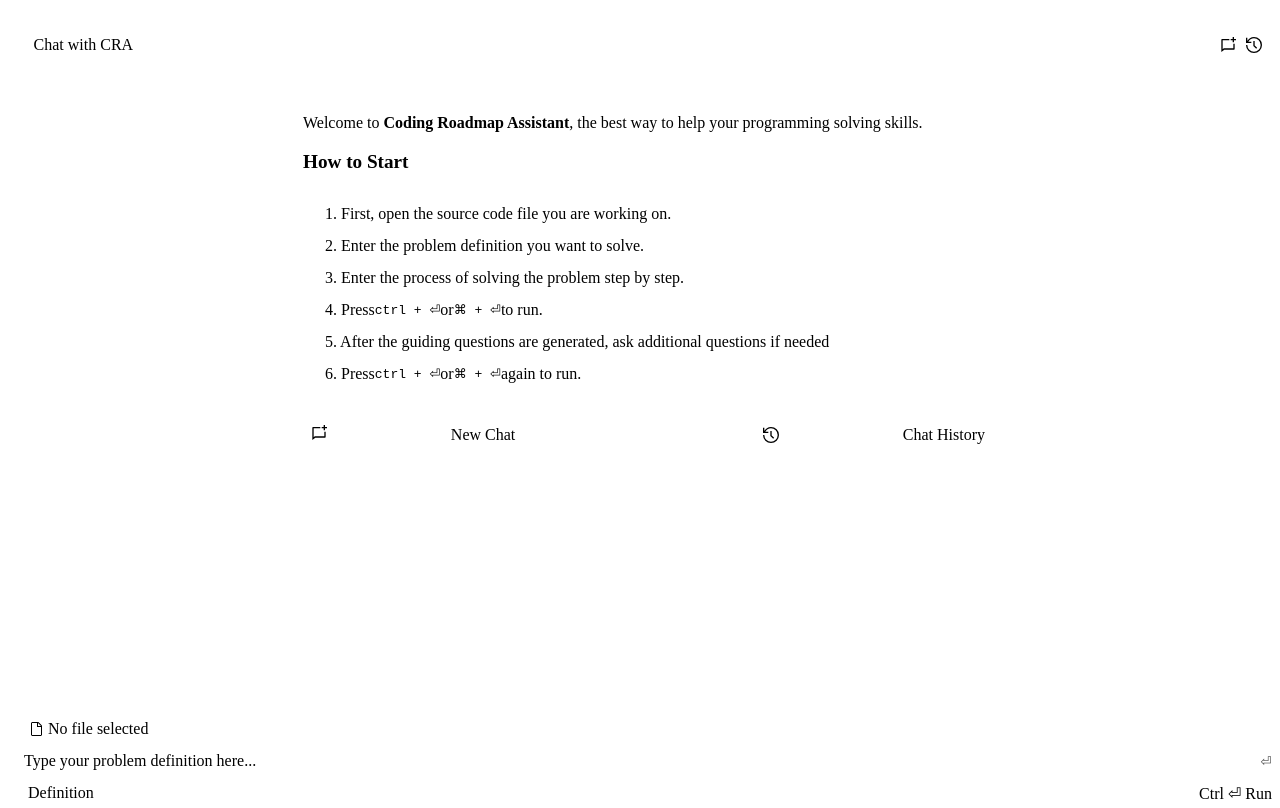
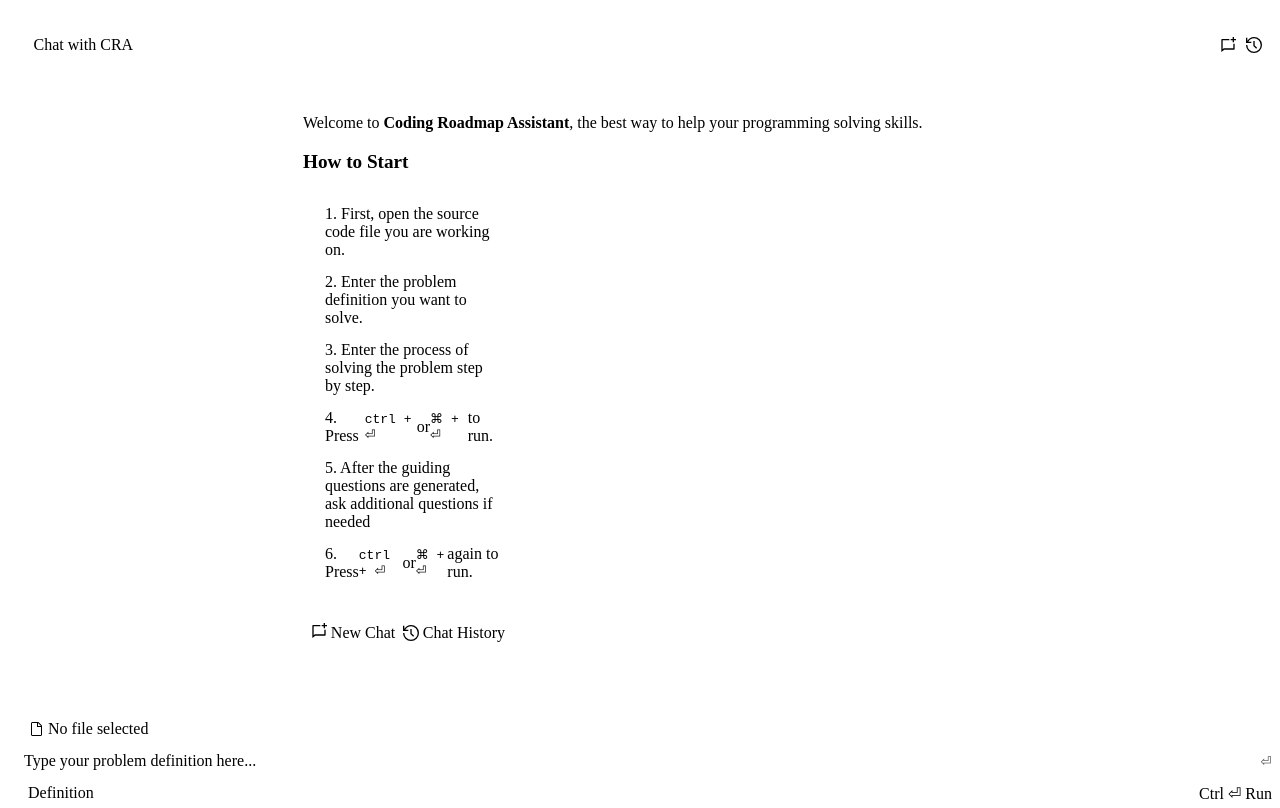
Before and after one commit to Computer-Research-Association/CodingRoadmapAssistant, a React (Vite) app in the folder webview-ui/: page / in a window 1280 px wide. Built offline with nearby package versions, Linux system fonts and the light colour scheme.

Commit message:
[feat #128] change text box size

```diff
--- a/webview-ui/src/styles/ChatContent.css
+++ b/webview-ui/src/styles/ChatContent.css
@@ -229,6 +229,7 @@
 }
 
 .description .steps {
+  max-width: 210px;
   background: var(--vscode-list-inactiveSelectionBackground);
   color: var(--vscode-input-foreground);
   padding: 12px;
@@ -253,6 +254,7 @@
 }
 
 .description .additional-info {
+  max-width: 210px;
   margin-top: 12px;
   padding: 8px;
   background-color: var(--vscode-editor-background);
```
Also changed, not shown: 1 other file (tests, documents, lock files or other folders).
